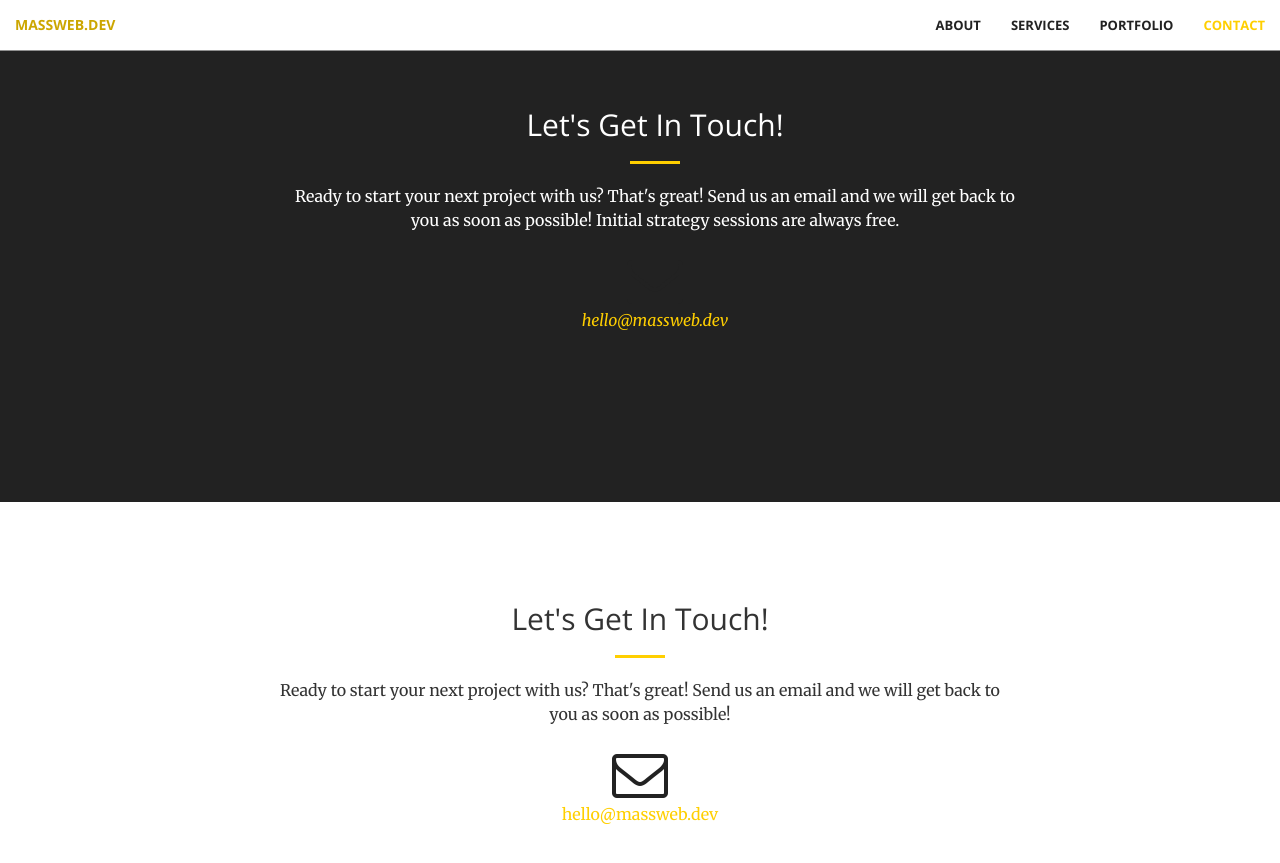
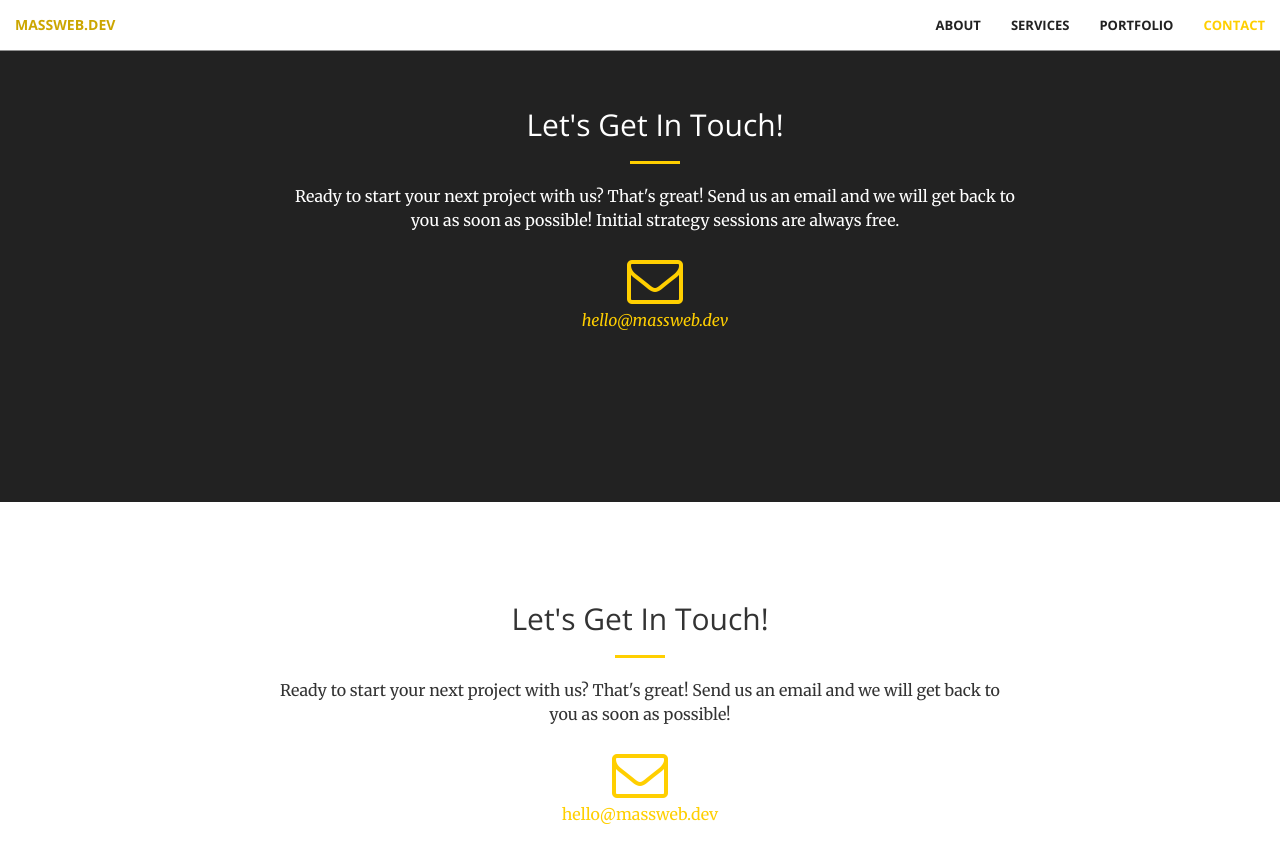
Before and after one commit to masswebdev/massweb.dev, a Jekyll site: the page built from index.html, in a window 1280 px wide and 900 px high, scrolled down 2006 px. Shown: the top 863 px of the window. Built offline with Jekyll 4.4.1, drawn with Linux system fonts in a browser that asks for light colours.

Commit message:
Update _base.scss

```diff
--- a/_sass/_base.scss
+++ b/_sass/_base.scss
@@ -317,7 +317,7 @@ header {
 
 // Contact
 #contact .fa {
-    color: $theme-dark;
+    color: #FFCF00;
     font-size: 4em;
 }
 
```
